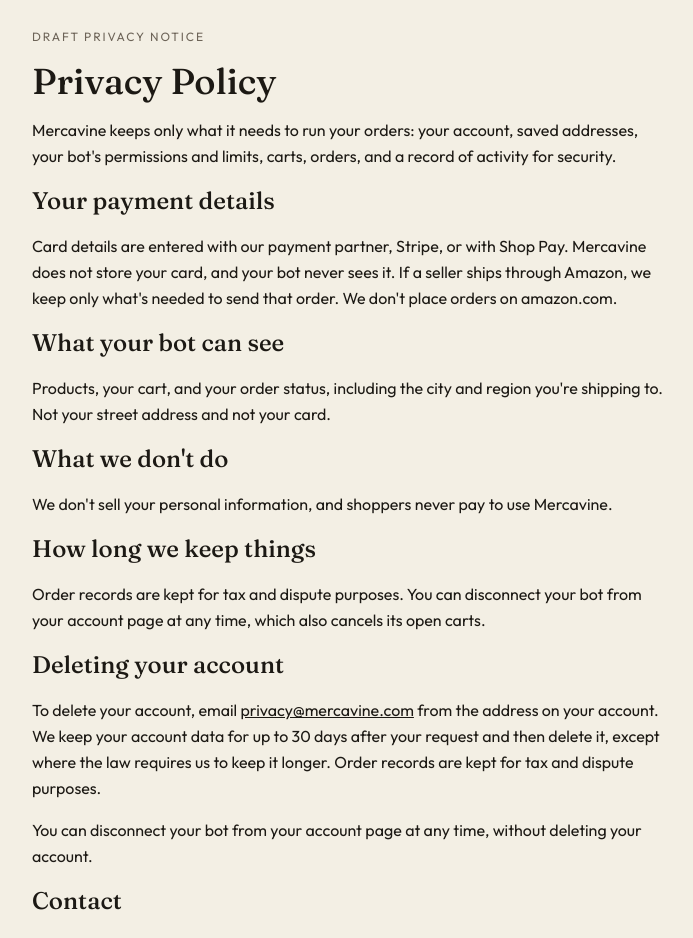
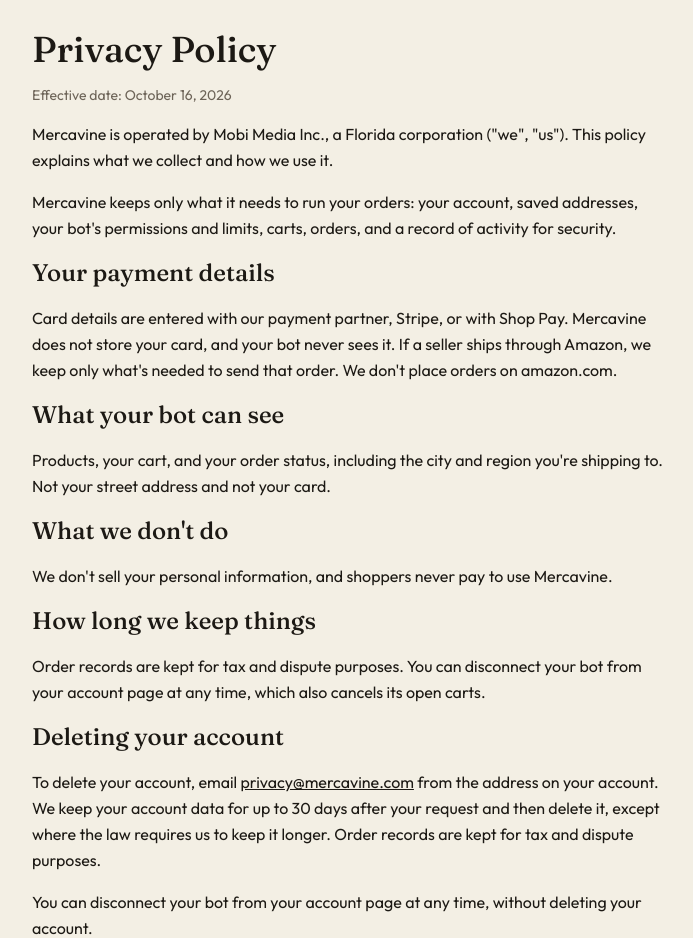
Before and after one commit to retroservices1121/mercavine-connector, a Next.js app: page /privacy in a window 1280 px wide. Shown: the part 80-1018 px from the top of the page, without its empty margins (292-985 px from the left). Built offline with nearby package versions, Linux system fonts and the light colour scheme; no server answers.

Commit message:
Privacy: final wording, effective date, Mobi Media Inc. operator

```diff
--- a/src/app/privacy/page.tsx
+++ b/src/app/privacy/page.tsx
@@ -1,7 +1,7 @@
 import { SiteFooter, SUPPORT_EMAIL } from "@/components/site-footer";
 import { SiteHeader } from "@/components/site-header";
 import { config } from "@/lib/config";
-import { accountDeletion, PRIVACY_EMAIL } from "@/lib/privacy-content";
+import { accountDeletion, PRIVACY_EFFECTIVE_DATE, PRIVACY_EMAIL, PRIVACY_OPERATOR } from "@/lib/privacy-content";
 
 export const metadata = { title: "Privacy" };
 
@@ -12,8 +12,9 @@
       <SiteHeader />
       <main>
         <article className="mx-auto max-w-2xl space-y-4 px-5 py-10 leading-relaxed">
-          <p className="text-xs uppercase tracking-[0.16em] text-[var(--muted)]">Draft privacy notice</p>
           <h1 className="text-4xl">Privacy Policy</h1>
+          <p className="text-sm text-[var(--muted)]">Effective date: {PRIVACY_EFFECTIVE_DATE}</p>
+          <p>{cfg.brandName} is operated by {PRIVACY_OPERATOR} (&quot;we&quot;, &quot;us&quot;). This policy explains what we collect and how we use it.</p>
           <p>
             {cfg.brandName} keeps only what it needs to run your orders: your account, saved addresses, your bot&apos;s permissions and limits, carts, orders, and a record of activity for security.
           </p>
@@ -35,7 +36,7 @@
           </p>
           <p>{accountDeletion.bots}</p>
           <h2 className="text-2xl">Contact</h2>
-          <p>{cfg.brandName}, <a className="underline" href={`mailto:${SUPPORT_EMAIL}`}>{SUPPORT_EMAIL}</a>.</p>
+          <p>{cfg.brandName}, operated by {PRIVACY_OPERATOR}. <a className="underline" href={`mailto:${SUPPORT_EMAIL}`}>{SUPPORT_EMAIL}</a>.</p>
         </article>
       </main>
       <SiteFooter />
--- a/src/lib/privacy-content.ts
+++ b/src/lib/privacy-content.ts
@@ -8,3 +8,6 @@
   orders: "Order records are kept for tax and dispute purposes.",
   bots: "You can disconnect your bot from your account page at any time, without deleting your account.",
 };
+
+export const PRIVACY_EFFECTIVE_DATE = "October 16, 2026";
+export const PRIVACY_OPERATOR = "Mobi Media Inc., a Florida corporation";
```
Also changed, not shown: 1 other file (tests, documents, lock files or other folders).
